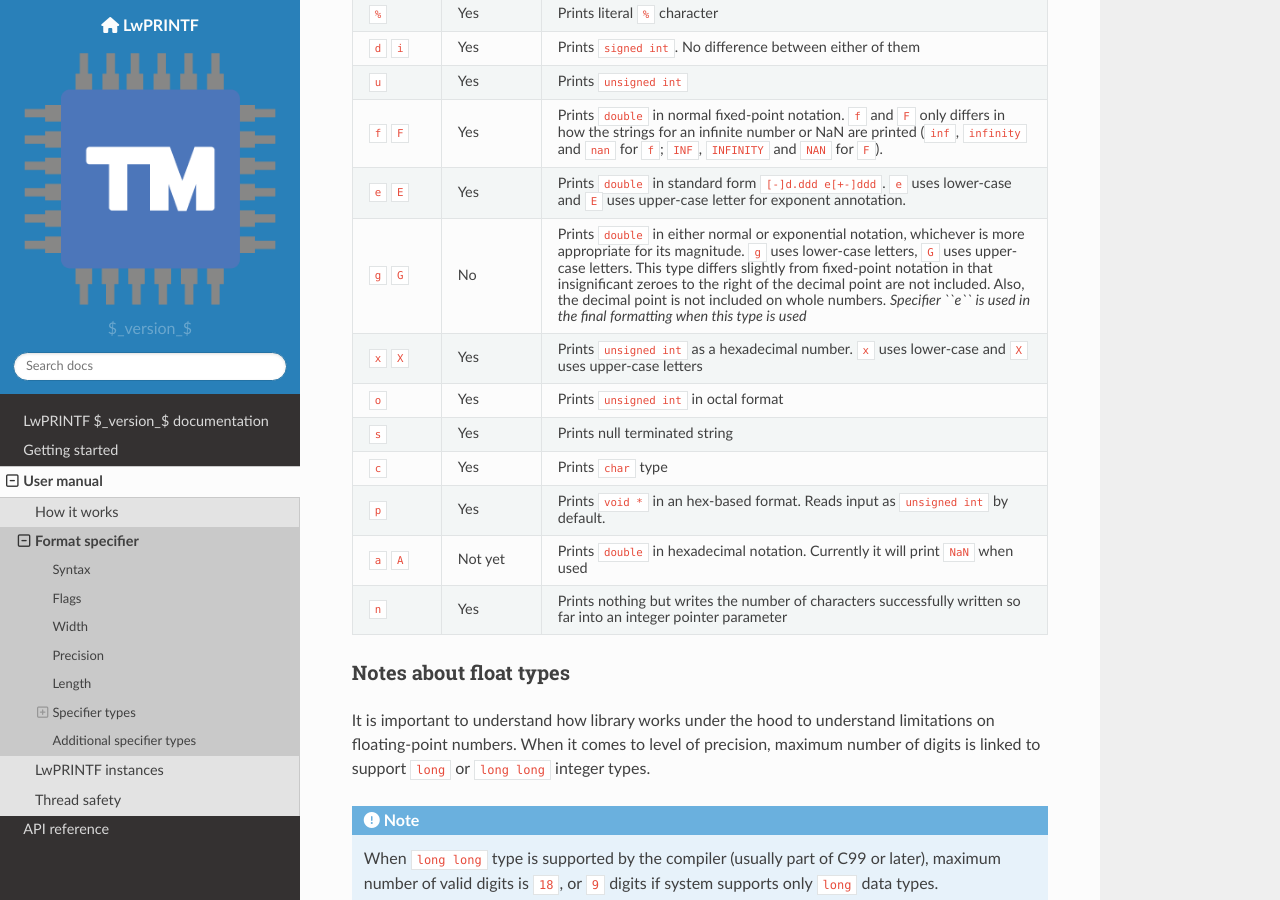
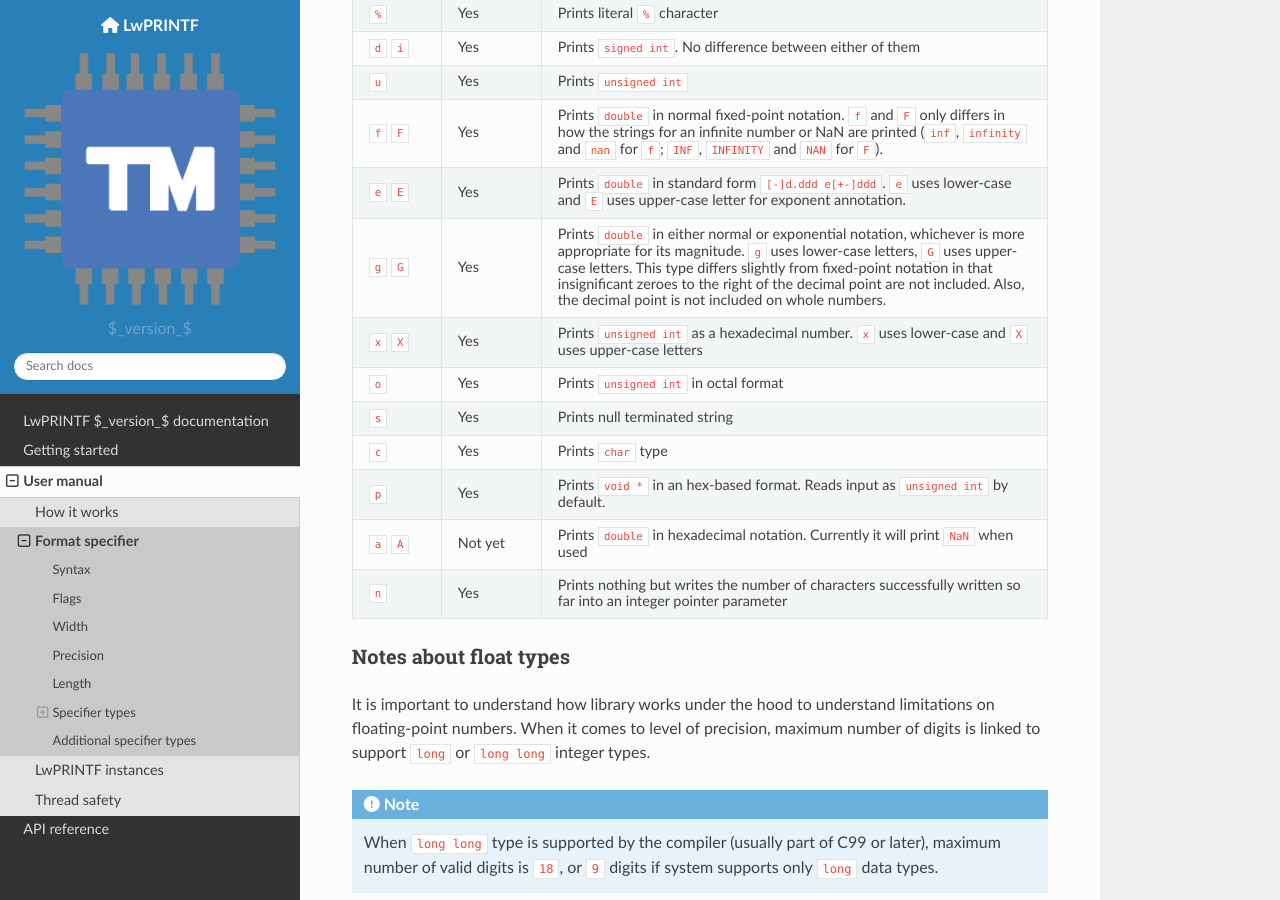
Before and after one commit to MaJerle/lwprintf, a Sphinx documentation site: the page built from docs/user-manual/format-specifier.rst, in a window 1280 px wide and 900 px high, scrolled down 2079 px. Built offline with Sphinx 7.4.7 and the Read the Docs theme 2.0.0, drawn with Linux system fonts in a browser that asks for light colours; nearby versions of some CDN libraries; the version number could not be read and is left out.

Commit message:
Specifier 'g' is now supported

```diff
--- a/docs/user-manual/format-specifier.rst
+++ b/docs/user-manual/format-specifier.rst
@@ -123,13 +123,12 @@ Column *Supported* gives an overview which specifiers are actually supported by
 |             |           | ``e`` uses lower-case and                                                |
 |             |           | ``E`` uses upper-case letter for exponent annotation.                    |
 +-------------+-----------+--------------------------------------------------------------------------+
-| ``g`` ``G`` | No        | Prints ``double`` in either normal or exponential notation,              |
+| ``g`` ``G`` | Yes       | Prints ``double`` in either normal or exponential notation,              |
 |             |           | whichever is more appropriate for its magnitude.                         |
 |             |           | ``g`` uses lower-case letters, ``G`` uses upper-case letters.            |
 |             |           | This type differs slightly from fixed-point notation                     |
 |             |           | in that insignificant zeroes to the right of the decimal point are       |
 |             |           | not included. Also, the decimal point is not included on whole numbers.  |
-|             |           | *Specifier ``e`` is used in the final formatting when this type is used* |
 +-------------+-----------+--------------------------------------------------------------------------+
 | ``x`` ``X`` | Yes       | Prints ``unsigned int`` as a hexadecimal number. ``x`` uses lower-case   |
 |             |           | and ``X`` uses upper-case letters                                        |
```
